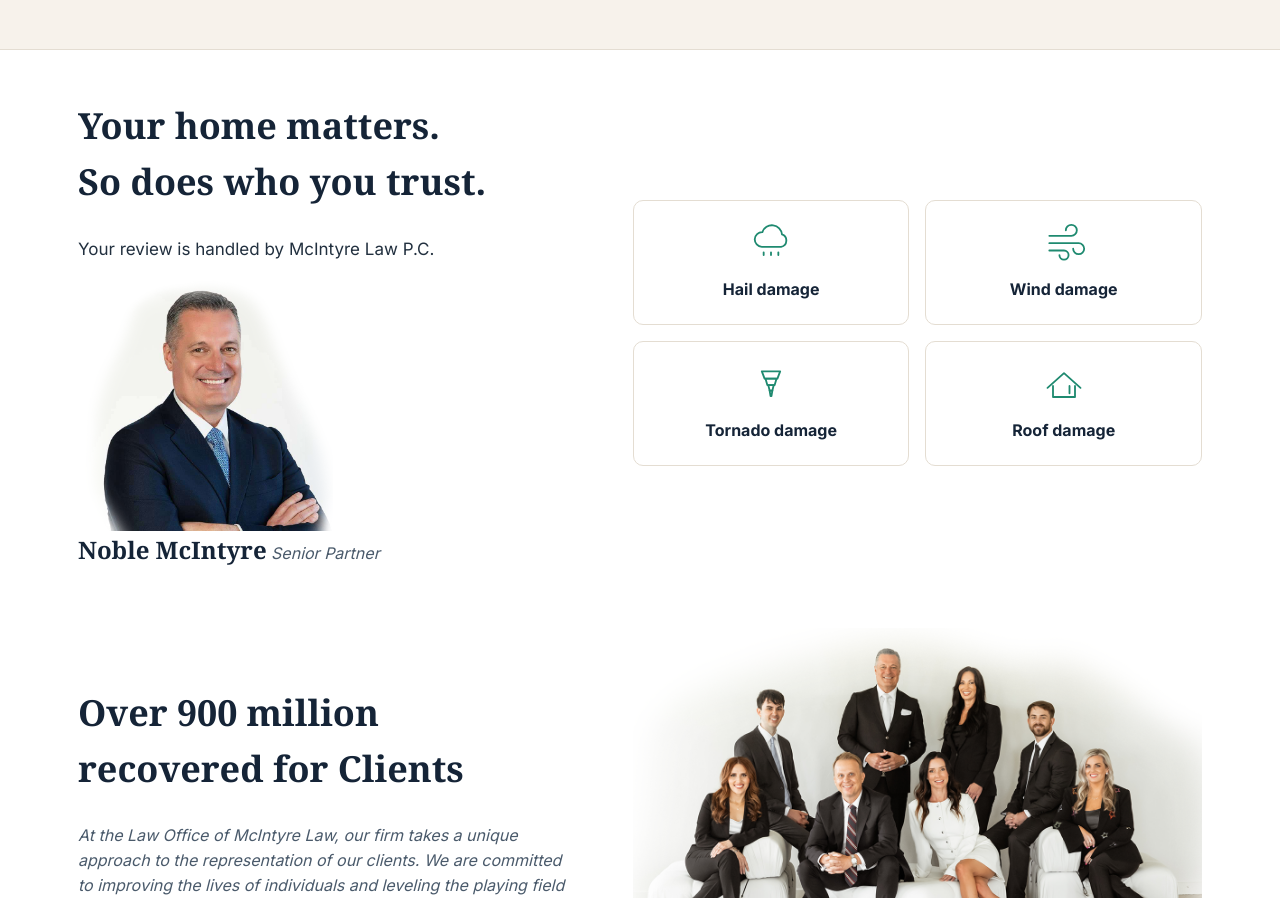
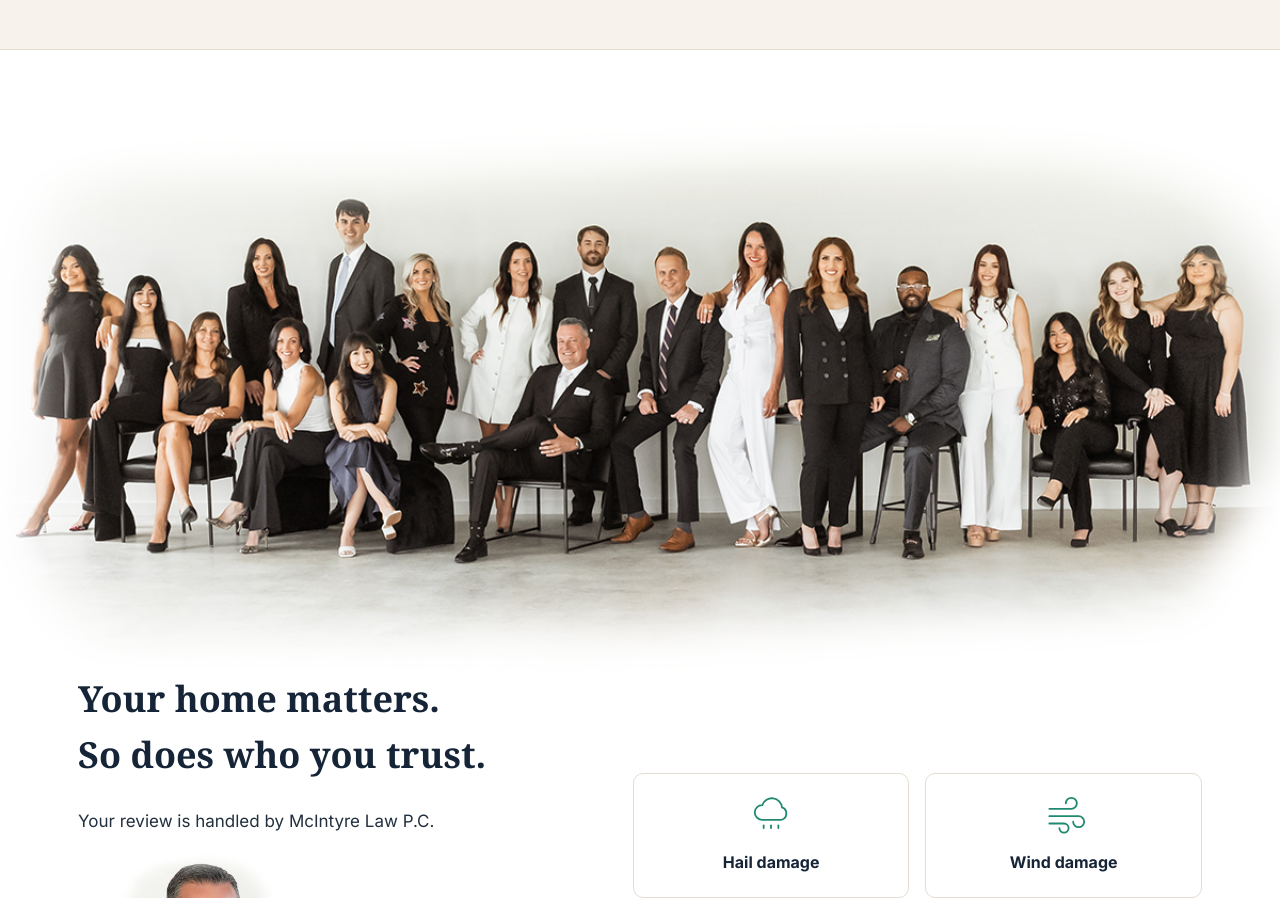
Before and after one commit to MTAA-2/McIntyre-Storm-Damage, a plain HTML site: page index.html in a window 1280 px wide. Shown: the part 1444-2342 px from the top of the page. Drawn offline with Linux system fonts and the light colour scheme.

Commit message:
Add files via upload

```diff
--- a/index.html
+++ b/index.html
@@ -150,6 +150,9 @@ src="https://www.facebook.com/tr?id=1238664640565416&ev=ViewContent&noscript=1"
 
 <!-- ============ ABOUT THE FIRM ============ -->
 <section class="firm" id="about-firm">
+  <div>
+    <img src="images/mcintyre-team1-all.png" width="100%">
+  </div>
   <div class="container firm-grid">
     <div class="firm-copy">
       <h2 class="section-title">Your home matters.<br>So does who you trust.</h2>
```
